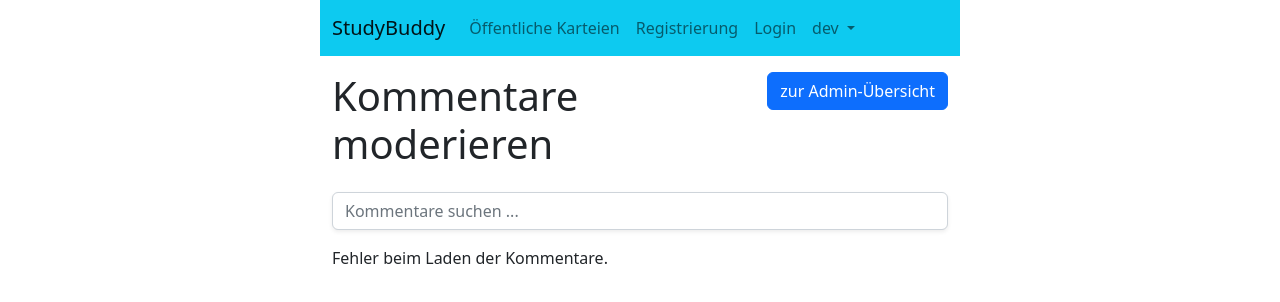
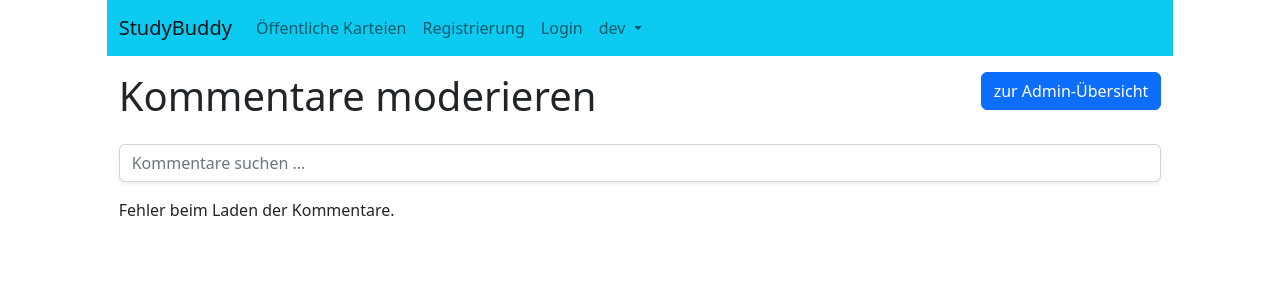
Before and after one commit to evleh/studybuddy-fre, a website with bundled scripts: page htmls/017-admin-comments.html in a window 1280 px wide. Built offline with nearby package versions, Linux system fonts and the light colour scheme; no server answers.

Commit message:
Formatting

```diff
--- a/htmls/017-admin-comments.html
+++ b/htmls/017-admin-comments.html
@@ -12,7 +12,7 @@
     <script type="module" src="../js/017-admin-comments.js"></script>
 </head>
 <body>
-<div class="mx-auto col-lg-6 col-md-12">
+<div class="mx-auto col-lg-10 col-md-12">
     <nav class="navbar navbar-expand-lg bg-info" id="insert-navbar-here"></nav>
     <div class="container mh-3">
 
```
